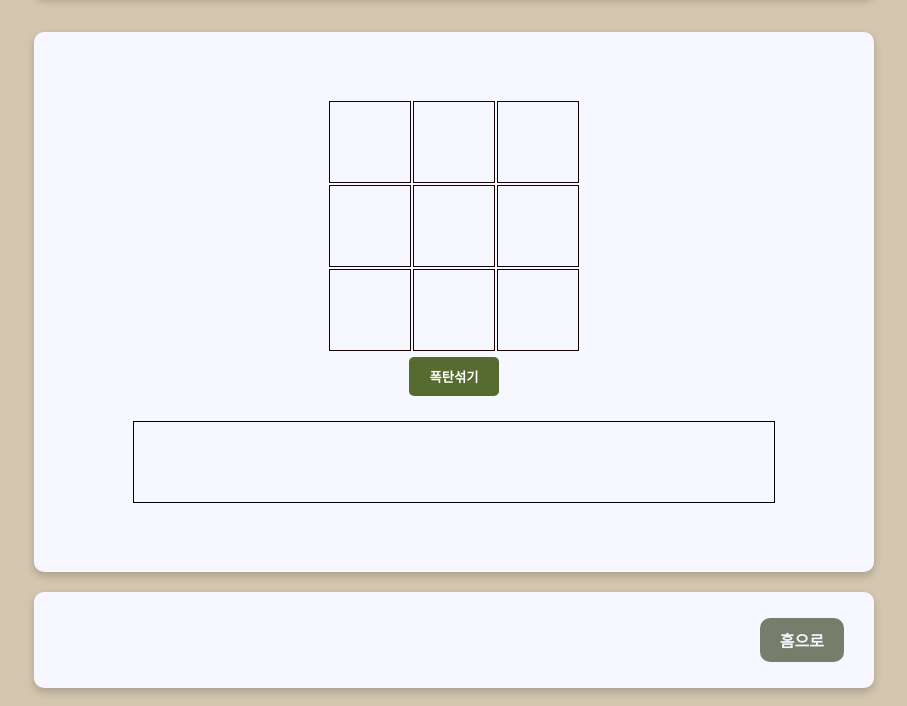
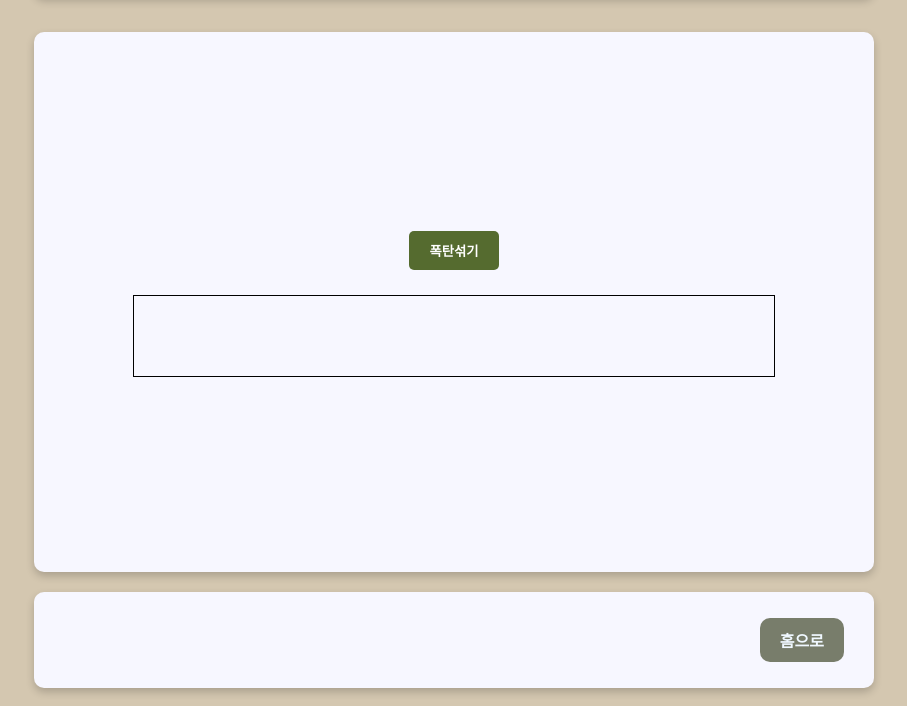
Before and after one commit to kd256k/html_css_js, a plain HTML site: page 12/12.html in a window 1280 px wide. Shown: the part 165-871 px from the top of the page, without its empty margins (186-1093 px from the left). Drawn offline with Linux system fonts and the light colour scheme.

Commit message:
Change property

```diff
--- a/12/12.css
+++ b/12/12.css
@@ -1,5 +1,5 @@
 .row {
-    display: flex;
+    display: contents;
     justify-content:center;
     align-items: center;
 }
@@ -11,7 +11,7 @@
 
     border: 1px solid rgb(22, 4, 4);
 
-    display: flex;
+    display: contents;
     justify-content: center;
     align-items: center;
 
```
